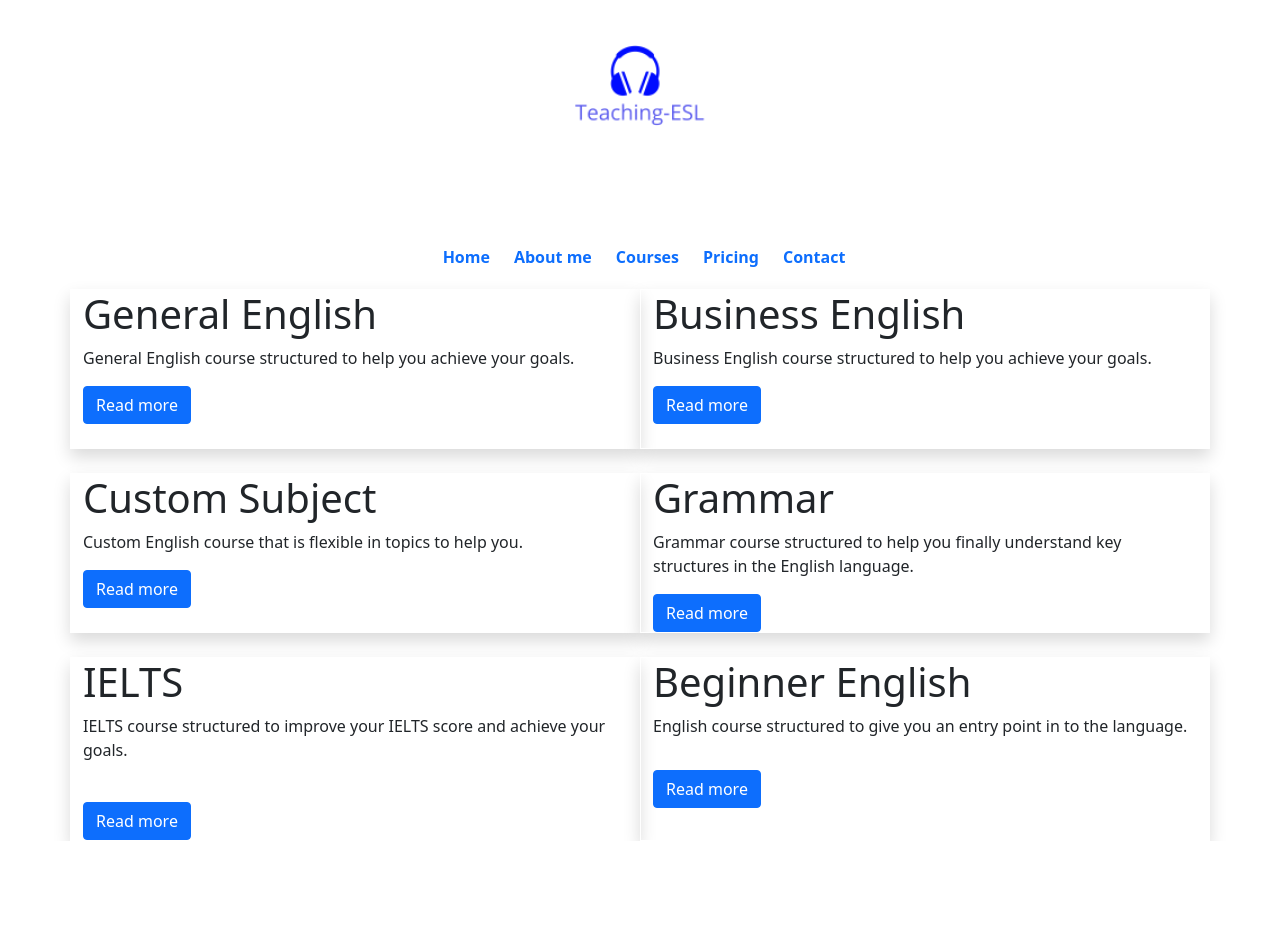
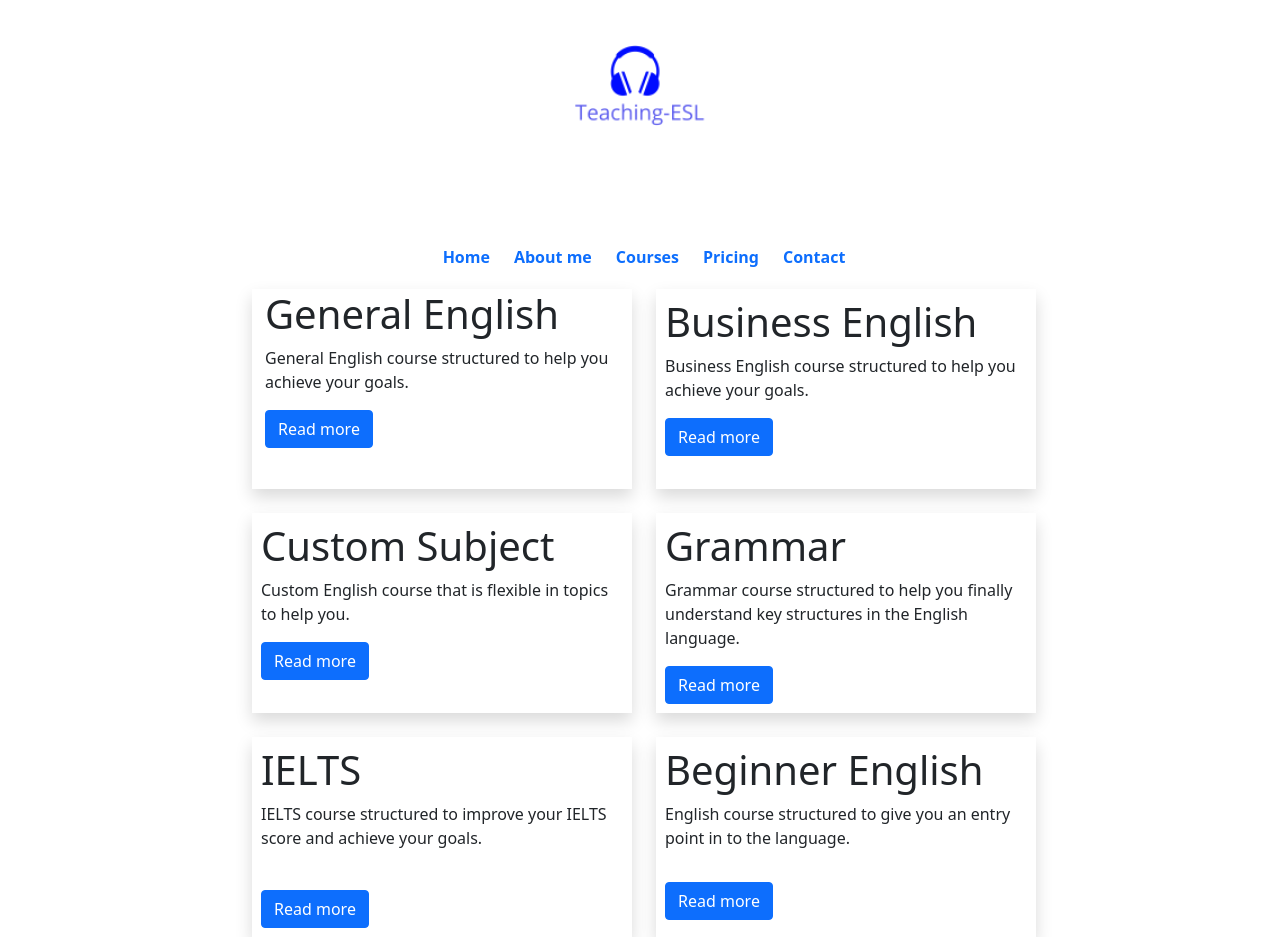
Before and after one commit to shar27/teaching-esl, a Next.js app: page /Courses in a window 1280 px wide. Before the commit the page ends 841 px from the top, so only its background shows below. Built offline with nearby package versions, Linux system fonts and the light colour scheme.

Commit message:
alignment

```diff
--- a/pages/Courses.js
+++ b/pages/Courses.js
@@ -18,37 +18,37 @@ class Courses extends React.Component {
             </Head>
                 <Logo/>
                 <Nav/>
-                <div className="container">
-                    <div className="row">
-                        <div className="col-6 col-sm-12 col-lg-6 border border-white shadow mb-4">
+                <div className="container ">
+                    <div className="row d-flex justify-content-center">
+                        <div className="col-6 col-sm-12 col-lg-4 ms-3 me-2 border border-white shadow mb-4">
                         <h1>General English</h1>
                         <p>General English course structured to help you achieve your goals.</p>
                         <Link href="/Generaleng">
                         <a className="btn btn-primary mb-4">Read more</a>
                         </Link>
                         </div>
-                        <div className="col-6 col-sm-12 col-lg-6 border border-white shadow mb-4">
+                        <div className="col-6 col-sm-12 col-lg-4 p-2 ms-3 me-2 border border-white shadow mb-4">
                         <h1>Business English</h1>
                         <p>Business English course structured to help you achieve your goals.</p>
                         <Link href="/Businesseng">
                             <a className="btn btn-primary mb-4">Read more</a>
                         </Link>
                         </div>
-                        <div className="col-6 col-sm-12 col-lg-6 border border-white shadow ">
+                        <div className="col-6 col-sm-12 col-lg-4 p-2 ms-3 me-2 border border-white shadow ">
                         <h1>Custom Subject</h1>
                         <p>Custom English course that is flexible in topics to help you.</p>
                         <Link href="/Customeng">
                             <a className="btn btn-primary mb-4">Read more</a>
                         </Link>
                         </div>
-                        <div className="col-6 col-sm-12 col-lg-6 border border-white shadow">
+                        <div className="col-6 col-sm-12 col-lg-4 p-2 ms-3 me-2 border border-white shadow">
                         <h1>Grammar</h1>
                         <p>Grammar course structured to help you finally understand key structures in the English language.</p>
                         <Link href="/Grammareng">
                             <a className="btn btn-primary">Read more</a>
                         </Link>
                         </div>
-                        <div className="col-6 col-sm-12 col-lg-6 mt-4 border border-white shadow">
+                        <div className="col-6 col-sm-12 col-lg-4 mt-4 ms-3 me-2 p-2 border border-white shadow">
                         <h1>IELTS</h1>
                         <p>IELTS course structured to improve your IELTS score and achieve your goals.</p>
 
@@ -56,7 +56,7 @@ class Courses extends React.Component {
                             <a className="btn btn-primary mt-4">Read more</a>
                         </Link>
                         </div>
-                        <div className="col-6 col-sm-12 col-lg-6 mt-4 border border-white shadow">
+                        <div className="col-6 col-sm-12 col-lg-4 mt-4 ms-3 me-2 p-2 border border-white shadow">
                         <h1>Beginner English</h1>
                         <p>English course structured to give you an entry point in to the language.</p>
                         <Link href="/Beginners">
--- a/pages/Pricing.js
+++ b/pages/Pricing.js
@@ -33,7 +33,7 @@ function Pricing() {
         width = "300"
         height ="220"
     />
-    <h6 className="card-subtitle mb-2 ms-4 text-muted">30 minutes</h6>
+    <h6 className="card-subtitle mb-2 ms-4 text-muted text-center">30 minutes</h6>
     <ul className="list-unstyled">
         <li>World class teacher</li>
         <li>Flexible schedule</li>
@@ -53,7 +53,7 @@ function Pricing() {
         width = "200"
         height ="200"
     />
-    <h6 className="card-subtitle mb-2 ms-4 text-muted">60 minutes</h6>
+    <h6 className="card-subtitle mb-2 ms-4 text-muted text-center">60 minutes</h6>
     <ul className="list-unstyled">
         <li>World class teacher</li>
         <li>Flexible schedule</li>
@@ -74,7 +74,7 @@ function Pricing() {
         width = "200"
         height ="200"
     />
-    <h6 className="card-subtitle mb-2 ms-4 text-muted">60 minutes</h6>
+    <h6 className="card-subtitle mb-2 ms-4 text-muted text-center">60 minutes</h6>
     <ul className="list-unstyled">
         <li>World class teacher</li>
         <li>Flexible schedule</li>
--- a/pages/components/Dropbox.js
+++ b/pages/components/Dropbox.js
@@ -29,7 +29,7 @@ export default function Dropbox() {
                       multiselect={true}
                       extensions={['.mp4','.pdf', '.docx', '.mp3', '.png', '.jpg']}
                       >
-        <button className="btn btn-warning text-white fw-bold">Upload or Choose Files</button>
+        <button className="btn btn-primary text-white fw-bold">Upload or Choose Files</button>
         <div className="dropbox"></div>
         <br/><br/>
 
--- a/pages/index.js
+++ b/pages/index.js
@@ -61,7 +61,7 @@ export default function Home() {
 
           <div className="col-sm-12 col-lg-12 border border-white shadow me-2 ">
             <h1 className="text-center mt-4 ">
-              <span class="badge bg-danger">New </span>Free proofreading from a
+              <span class="badge bg-danger m-4">New </span>Free proofreading from a
               British native speaker.
             </h1>
 
```
